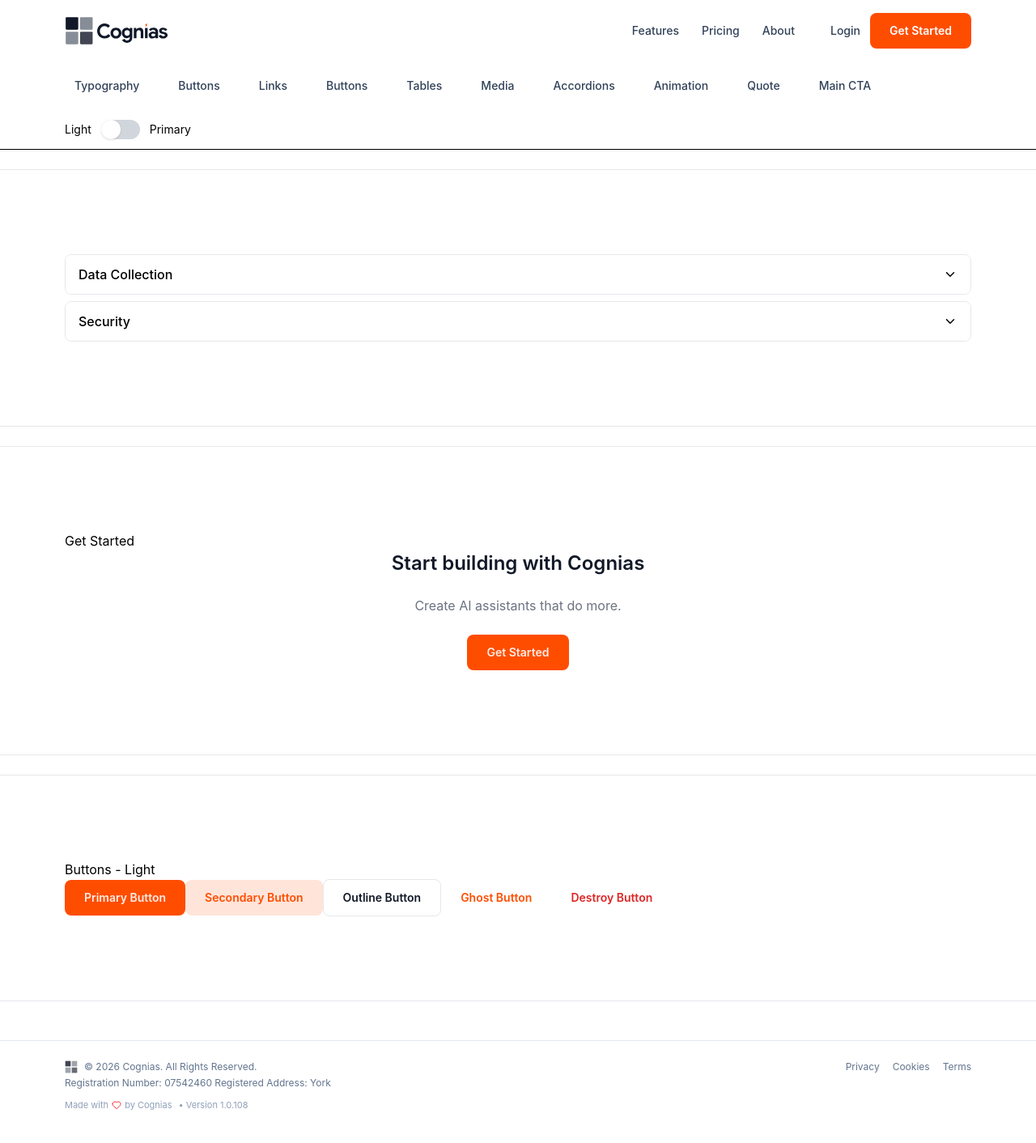
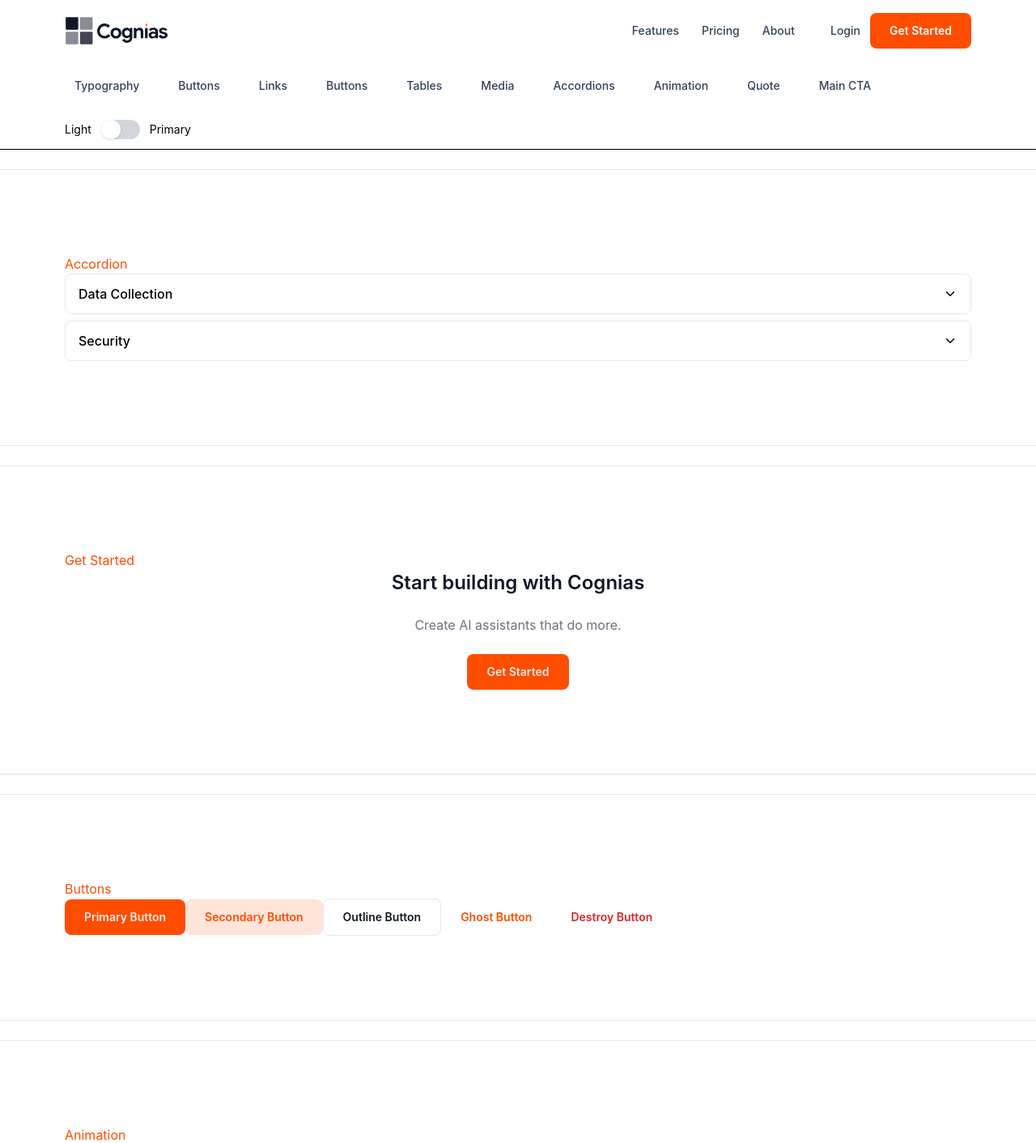
Before and after one commit to prandle/cognias-marketing, a React (Vite) app: page /components in a window 1280 px wide. Shown: the top 1412 px of the page at 81% size. Before the commit the page ends 1389 px from the top, so only its background shows below. Built offline with nearby package versions, Linux system fonts and the light colour scheme.

Commit message:
components samples

```diff
--- /dev/null
+++ b/src/components/examples/accordion.tsx
@@ -0,0 +1,25 @@
+import { Accordion } from "../../components/ui";
+
+export default function SampleAccordion() {
+    return (
+        <>
+
+        <Accordion type="multiple">
+          <Accordion.Item value="data">
+            <Accordion.Trigger>Data Collection</Accordion.Trigger>
+            <Accordion.Content>
+              We collect user data to improve services...
+            </Accordion.Content>
+          </Accordion.Item>
+
+          <Accordion.Item value="security">
+            <Accordion.Trigger>Security</Accordion.Trigger>
+            <Accordion.Content>
+              We implement strong security measures...
+            </Accordion.Content>
+          </Accordion.Item>
+        </Accordion>
+
+        </>
+    );
+}
--- /dev/null
+++ b/src/components/examples/buttons.tsx
@@ -0,0 +1,33 @@
+import { Button } from "../../components/ui";
+
+export default function SampleButtons() {
+    return (
+        <>
+            <Button
+                variant="primary"
+                className="px-6 py-3">
+                Primary Button
+            </Button>
+            <Button
+                variant="secondary"
+                className="px-6 py-3">
+                Secondary Button
+            </Button>
+            <Button
+                variant="outline"
+                className="px-6 py-3">
+                Outline Button
+            </Button>
+            <Button
+                variant="ghost"
+                className="px-6 py-3">
+                Ghost Button
+            </Button>
+            <Button
+                variant="destructive"
+                className="px-6 py-3">
+                Destroy Button
+            </Button>
+        </>
+    )
+}
--- /dev/null
+++ b/src/components/examples/index.tsx
@@ -0,0 +1,3 @@
+export { default as SampleAccordion } from "./accordion";
+export { default as SampleButtons } from "./buttons";
+// export { default as SampleLinks } from "./links";
--- a/src/pages/components.tsx
+++ b/src/pages/components.tsx
@@ -1,6 +1,7 @@
 import { FullWidthBand } from "../components/layout";
-import { Button, Accordion, ComponentsNav } from "../components/ui";
+import { ComponentsNav, HeroAnimation } from "../components/ui";
 import { GetStarted } from "../components/widgets";
+import { SampleButtons, SampleAccordion } from "../components/examples";
 import { useState } from "react";
 
 
@@ -43,57 +44,27 @@
       {/* React Components */}
       {/* Accordion */}
       <FullWidthBand variant={isPrimaryBg ? "primary" : "subtle"}>
-        <Accordion type="multiple">
-          <Accordion.Item value="data">
-            <Accordion.Trigger>Data Collection</Accordion.Trigger>
-            <Accordion.Content>
-              We collect user data to improve services...
-            </Accordion.Content>
-          </Accordion.Item>
-
-          <Accordion.Item value="security">
-            <Accordion.Trigger>Security</Accordion.Trigger>
-            <Accordion.Content>
-              We implement strong security measures...
-            </Accordion.Content>
-          </Accordion.Item>
-        </Accordion>
+        <h2 className="text-primary">Accordion</h2>
+        <SampleAccordion/>
       </FullWidthBand>
 
       {/* Get Satered */}
       <FullWidthBand variant={isPrimaryBg ? "primary" : "subtle"}>
-        <h2>Get Started</h2>
+        <h2 className="text-primary">Get Started</h2>
         <GetStarted />
       </FullWidthBand>
 
       {/* Buttons */}
       <FullWidthBand variant={isPrimaryBg ? "primary" : "subtle"}>
-        <h2>Buttons - Light</h2>
-        <Button
-          variant="primary"
-          className="px-6 py-3">
-          Primary Button
-        </Button>
-        <Button
-          variant="secondary"
-          className="px-6 py-3">
-          Secondary Button
-        </Button>
-        <Button
-          variant="outline"
-          className="px-6 py-3">
-          Outline Button
-        </Button>
-        <Button
-          variant="ghost"
-          className="px-6 py-3">
-          Ghost Button
-        </Button>
-        <Button
-          variant="destructive"
-          className="px-6 py-3">
-          Destroy Button
-        </Button>
+        <h2 className="text-primary">Buttons</h2>
+        <SampleButtons/>
+      </FullWidthBand>
+
+
+      {/* Animation */}
+      <FullWidthBand variant={isPrimaryBg ? "primary" : "subtle"}>
+        <h2 className="text-primary">Animation</h2>
+        <HeroAnimation/>
       </FullWidthBand>
 
     </>
--- a/src/version.json
+++ b/src/version.json
@@ -1,3 +1,3 @@
 {
-  "build": 108
+  "build": 109
 }
```
Also changed, not shown: src/components/examples/animation.tsx (added), src/components/examples/links.tsx (added), 1 other file (tests, documents, lock files or other folders).
